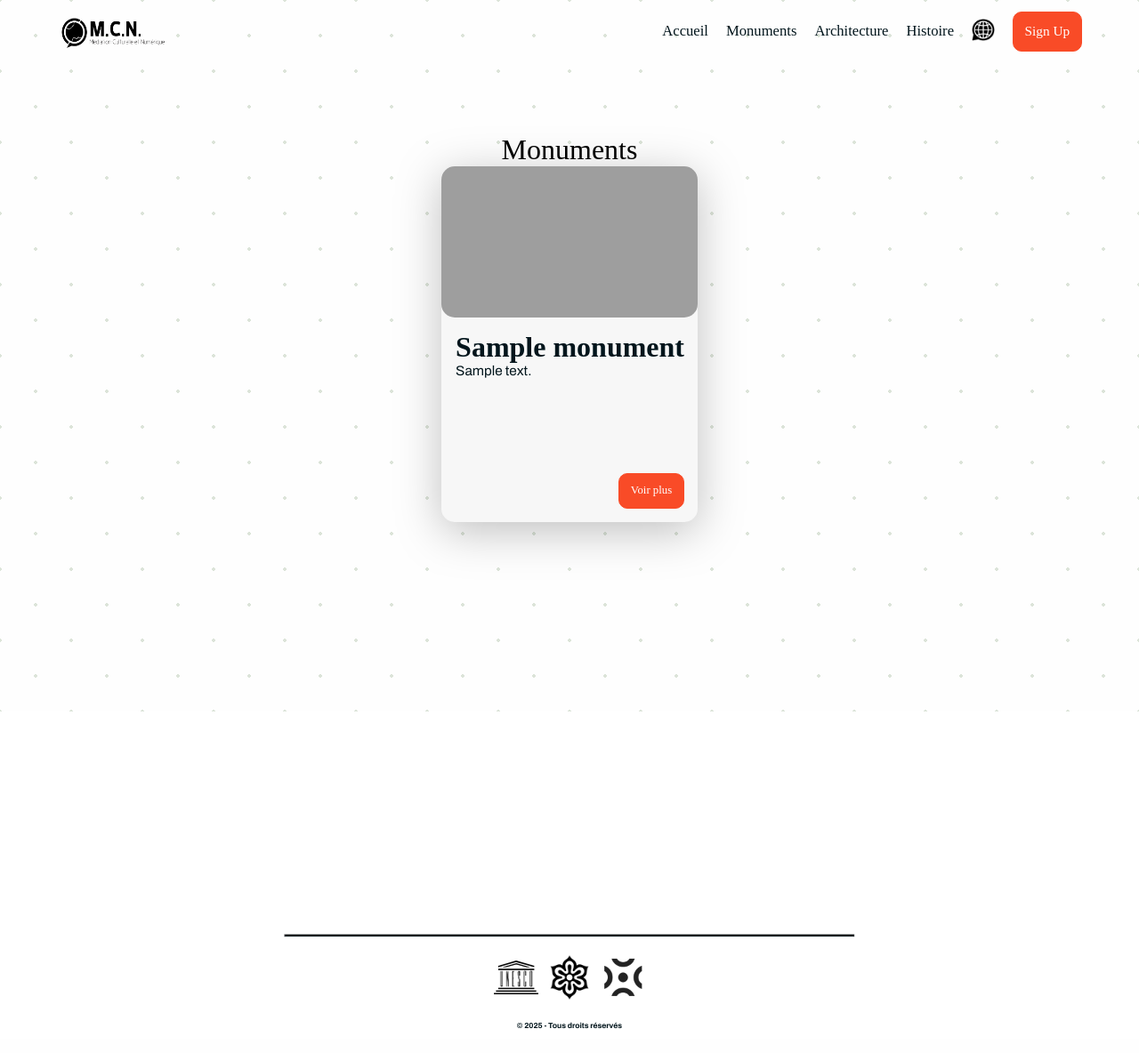
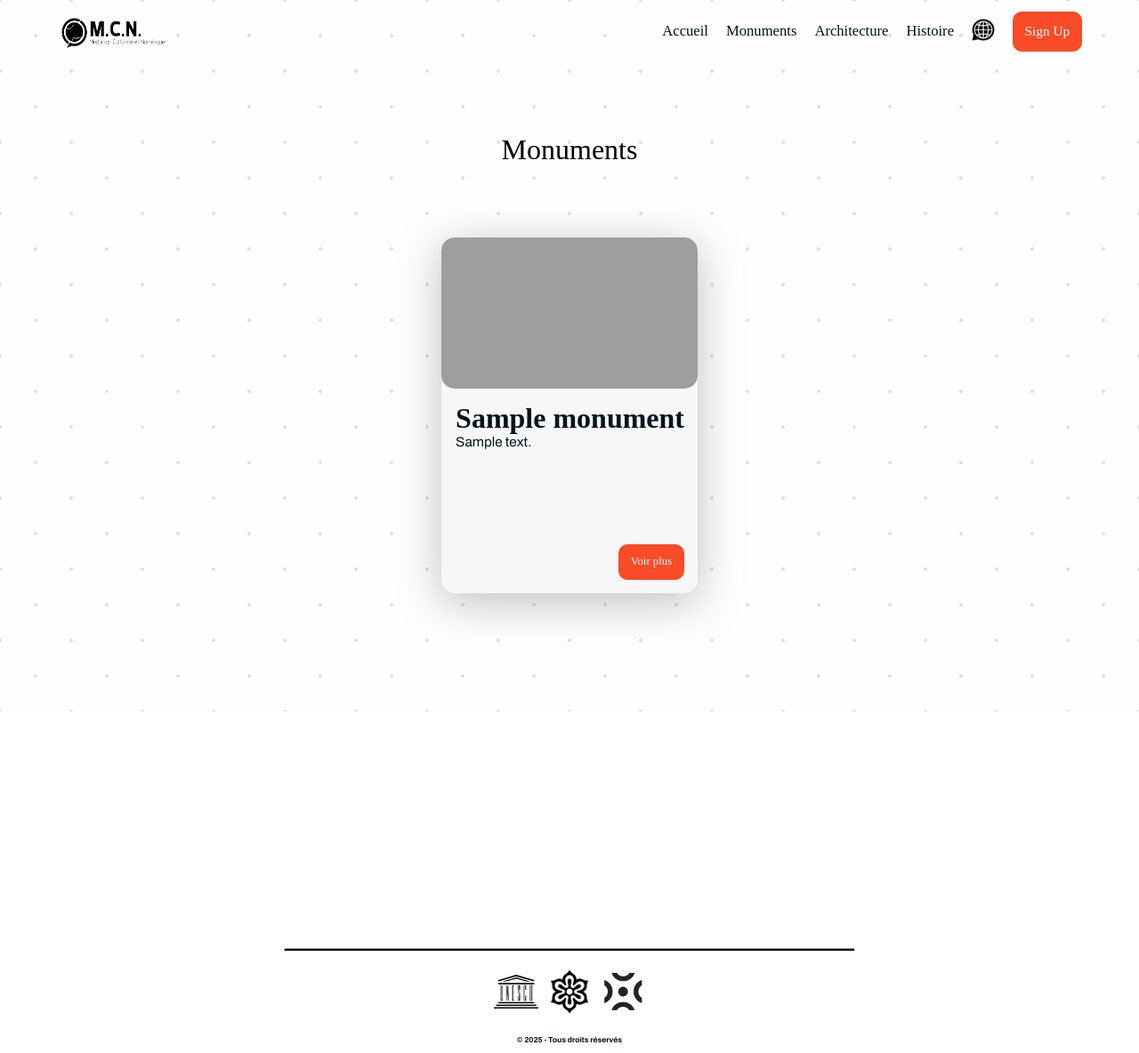
Before and after one commit to Draken1003/Unesco, a PHP site: page /monuments/lieux.php in a window 1280 px wide. Shown: the whole page at 89% size. Before the commit the page ends 1157 px from the top, so only its background shows below. Run offline with PHP 8.4, Linux system fonts and the light colour scheme; tables that the repository leaves empty or names only in its code hold one stand-in row (values such as "Sample post"); some libraries are stand-ins or nearby versions; some web fonts are replaced; grey boxes are pictures that could not be loaded.

Commit message:
correction lieux

```diff
--- a/monuments/lieux.css
+++ b/monuments/lieux.css
@@ -23,7 +23,8 @@ body {
     flex-direction: column;
     align-items: center;
     margin-top: 150px;
-    gap: 10%;
+    margin-bottom: 1rem;
+    gap: 5rem;
 }
 
 #page-title {
```
Also changed, not shown: monuments/lieux.php (indentation only).
